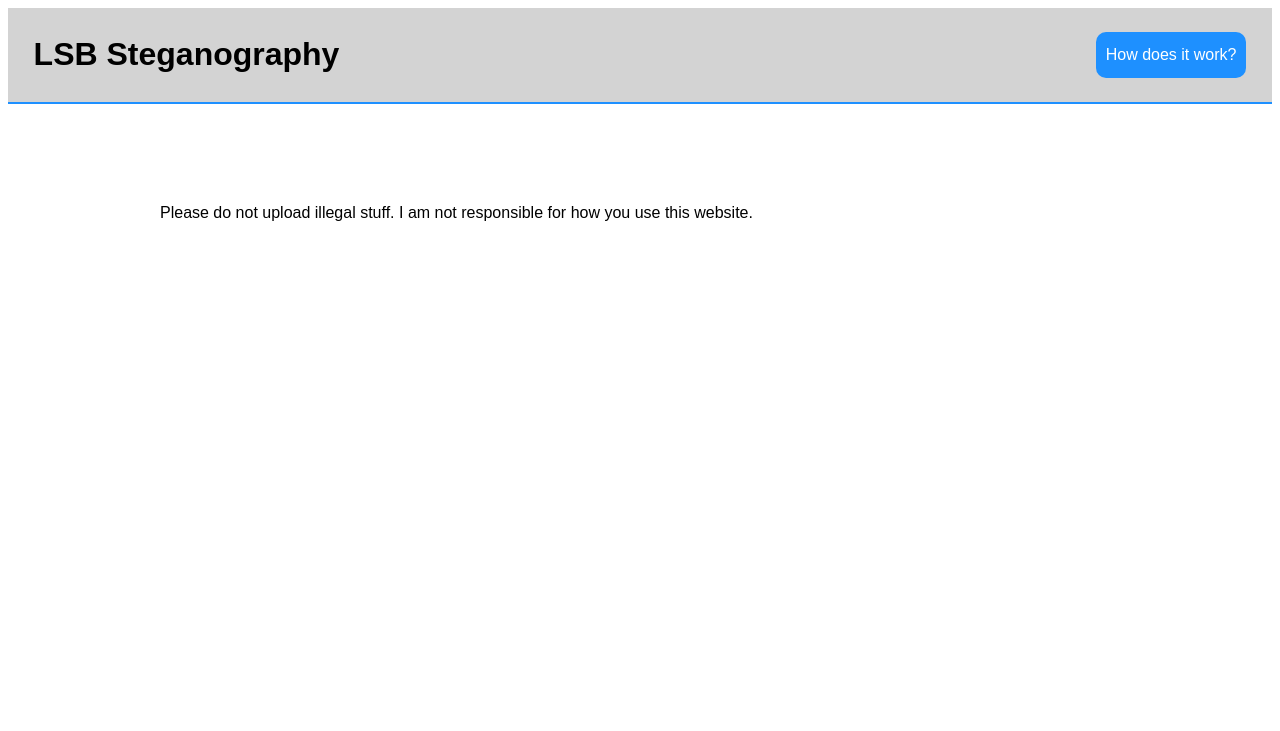
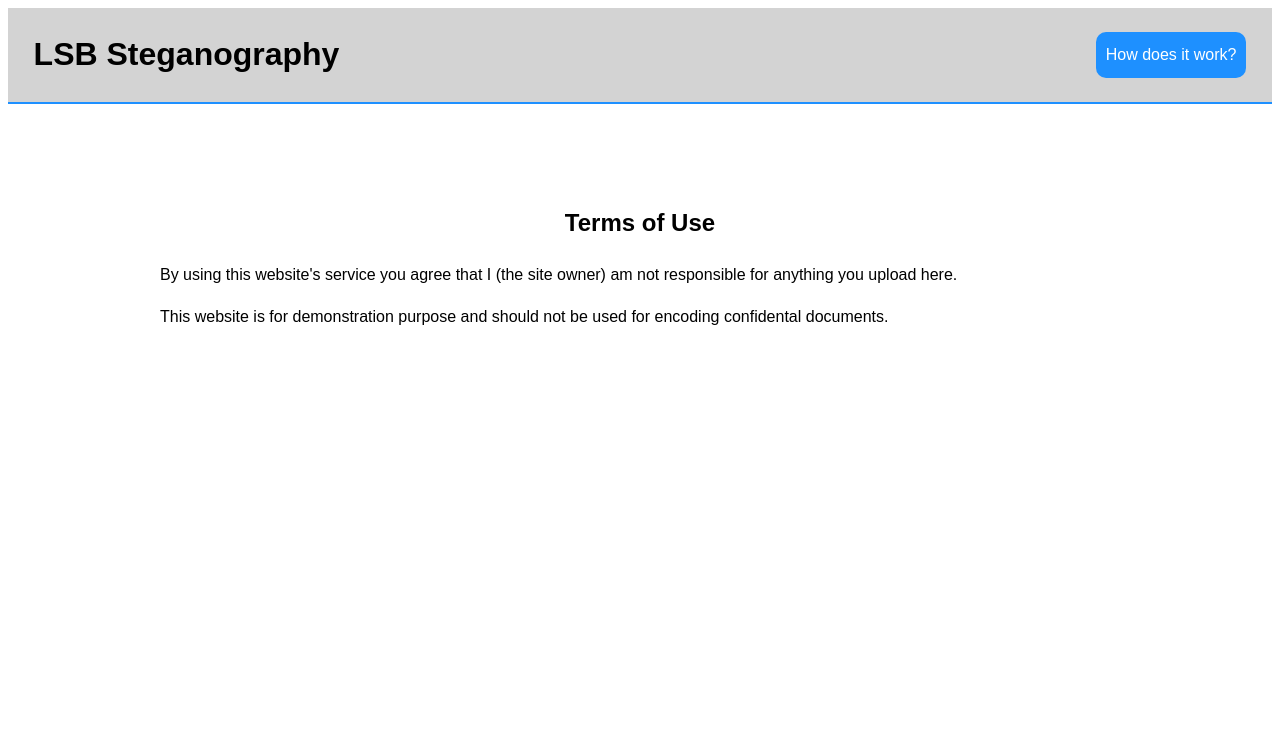
Before and after one commit to tran-hai-long/lsb_steganography, a Flask app: page /lsb/tou/ in a window 1280 px wide. Shown: the top 731 px of the page. Run offline with Flask 2, Linux system fonts and the light colour scheme.

Commit message:
Restructure misc pages

```diff
--- a/lsb/static/wall-of-text.css
+++ b/lsb/static/wall-of-text.css
@@ -1,4 +1,8 @@
-main {
+h2 {
+    text-align: center;
+}
+
+.wall-of-text {
     width: 75vw;
     display: block;
     margin-left: auto;
--- a/lsb/templates/about.html
+++ b/lsb/templates/about.html
@@ -5,6 +5,8 @@
 {% block title %}<title>About</title>{% endblock %}
 {% block main %}
     <main>
+        <h2>About</h2>
+        <div class="wall-of-text">
             <p>Copyright (c) 2023 Tran Hai Long.</p>
             <p>This website utilizes the following open source projects:</p>
             <ul>
@@ -15,6 +17,8 @@
                     <a href="https://flask-wtf.readthedocs.io/en/1.0.x/">Flask-WTF</a> form processing plugins
                 </li>
             </ul>
-        <p>Source code for this website is available on <a href="https://github.com/tran-hai-long/lsb_steganography">my Github</a>.</p>
+            <p>Source code for this website is available on <a
+                    href="https://github.com/tran-hai-long/lsb_steganography">my Github</a>.</p>
+        </div>
     </main>
 {% endblock %}
--- a/lsb/templates/explain.html
+++ b/lsb/templates/explain.html
@@ -4,5 +4,9 @@
 {% endblock %}
 {% block title %}<title>How does it work?</title>{% endblock %}
 {% block main %}
-    <p>To be written later.</p>
+    <main>
+        <div class="wall-of-text">
+            <p>To be written later.</p>
+        </div>
+    </main>
 {% endblock %}
--- a/lsb/templates/privacy.html
+++ b/lsb/templates/privacy.html
@@ -5,6 +5,9 @@
 {% block title %}<title>Privacy Policy</title>{% endblock %}
 {% block main %}
     <main>
-        <p>I am not interested and do not collect any of your data. Period.</p>
+        <h2>Privacy Policy</h2>
+        <div class="wall-of-text">
+            <p>I (the site owner) am not interested nor do I collect any of your data. Period.</p>
+        </div>
     </main>
 {% endblock %}
--- a/lsb/templates/tou.html
+++ b/lsb/templates/tou.html
@@ -5,6 +5,11 @@
 {% block title %}<title>Terms of Use</title>{% endblock %}
 {% block main %}
     <main>
-        <p>Please do not upload illegal stuff. I am not responsible for how you use this website.</p>
+        <h2>Terms of Use</h2>
+        <div class="wall-of-text">
+            <p>By using this website's service you agree that I (the site owner) am not responsible for anything you
+                upload here.</p>
+            <p>This website is for demonstration purpose and should not be used for encoding confidental documents.</p>
+        </div>
     </main>
 {% endblock %}
```
Lines whose indentation alone changed are shown as unchanged.
